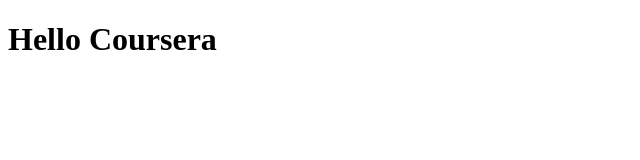
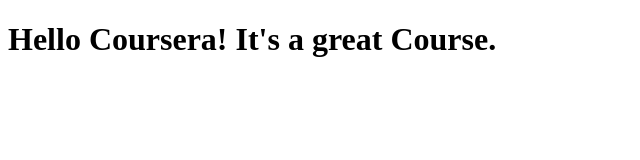
Before and after one commit to madhurima-v/coursera-test, a plain HTML site: page site/index.html in a window 1280 px wide. Shown: the whole page, without its empty margins (0-640 px from the left). Drawn offline with Linux system fonts and the light colour scheme.

Commit message:
Small addition to our page content.

```diff
--- a/site/index.html
+++ b/site/index.html
@@ -4,6 +4,6 @@
 	<title>Hello Coursera!</title>
 </head>
 <body>
-	<h1>Hello Coursera</h1>
+	<h1>Hello Coursera! It's a great Course.</h1>
 </body>
 </html>
```
